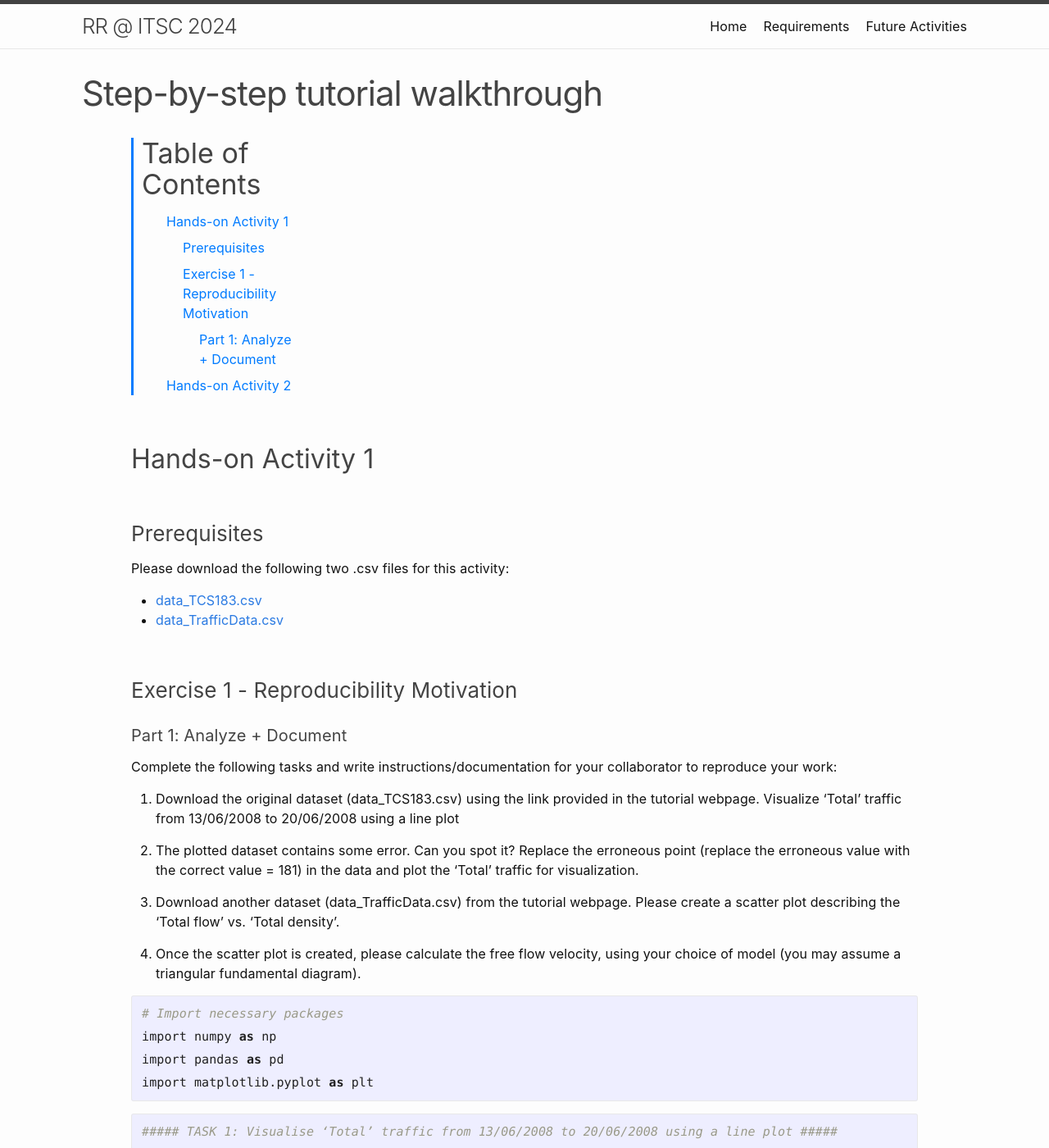
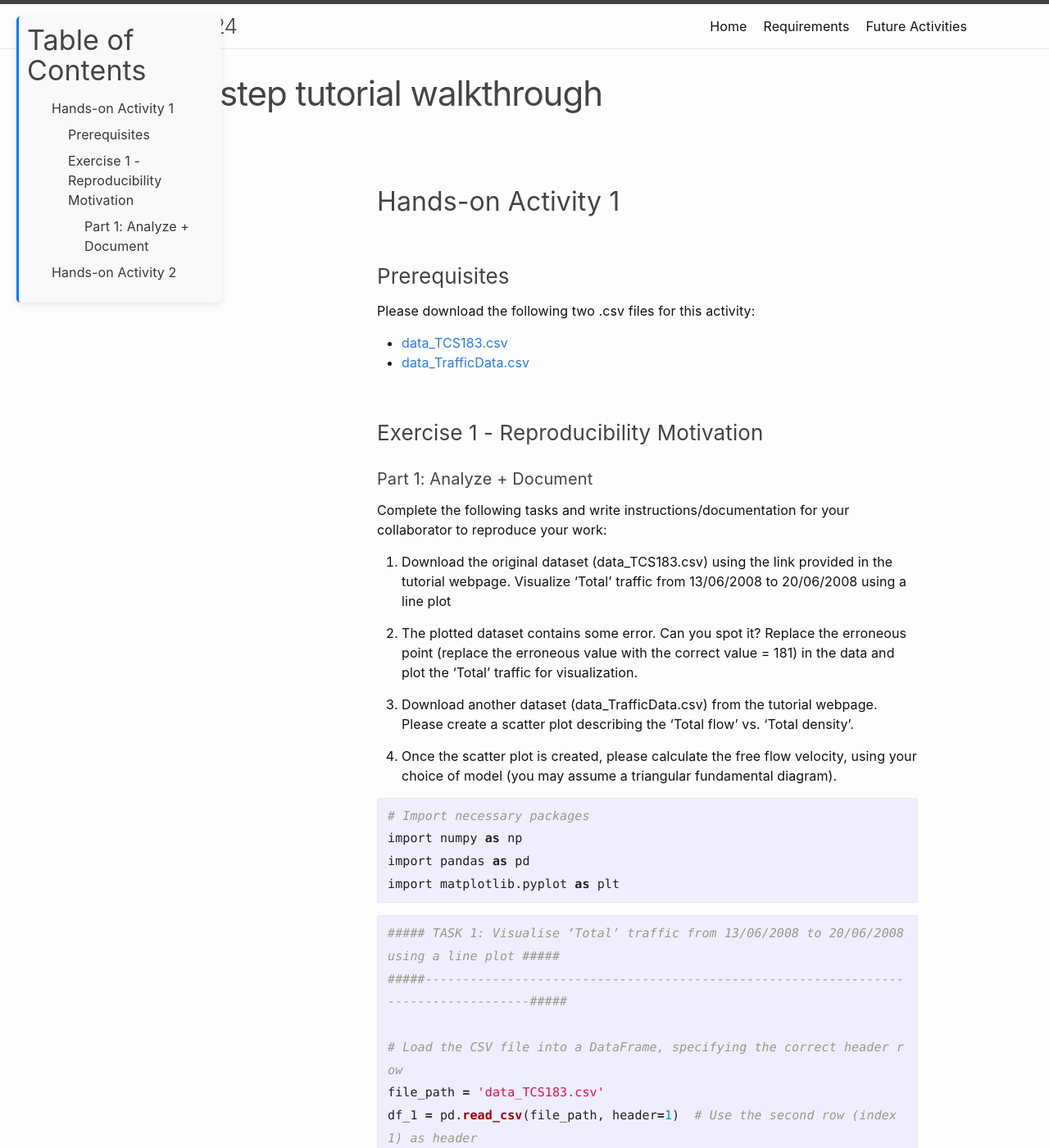
Before and after one commit to RRinTransportation/itsc24-rr-tutorial, a Jekyll site: the page built from step-by-step.md, in a window 1280 px wide and 1400 px high. Shown: the whole window at 82% size. Built offline with Jekyll 4.4.1, drawn with Linux system fonts in a browser that asks for light colours.

Commit message:
Make the TOC float with scroll down

```diff
--- a/assets/css/post.css
+++ b/assets/css/post.css
@@ -1,18 +1,50 @@
-/* Make the post content container wider */
+/* Post container layout */
 .post-container {
-    max-width: 1000px;  /* Increase this value for a wider post */
-    margin: 0 auto;     /* Center the content */
-    padding: 0 20px;    /* Add some padding for better readability */
+    display: flex;           /* Use flexbox to position content and TOC side by side */
+    max-width: 1000px;       /* Adjust to your preferred post width */
+    margin: 0 auto;
+    padding: 0 20px;
 }
 
-/* Optional: Make the TOC narrower to give more space for content */
+/* TOC sidebar styles */
 .toc-sidebar {
-    width: 200px; /* Reduce width if needed */
+    width: 250px;            /* Set the width of the sidebar */
+    margin-right: 20px;      /* Space between TOC and content */
+    position: fixed;         /* Make the TOC float with the page */
+    top: 20px;               /* Distance from the top of the viewport */
+    left: 20px;              /* Adjust this based on where you want it to float from the left */
+    height: auto;            /* Let the height adjust based on content */
+    z-index: 10;             /* Keep the TOC on top of other content */
+    background-color: #f9f9f9; /* Optional background color */
+    padding: 10px;           /* Add some padding for readability */
+    box-shadow: 0 2px 10px rgba(0, 0, 0, 0.1); /* Optional shadow for a floating effect */
+    border-radius: 5px;      /* Optional rounded corners */
 }
 
-/* Adjust the post content to take up more width */
+/* Post content styles */
 .post-content {
-    flex: 1; /* Ensure it takes up remaining space */
+    flex-grow: 1;            /* Allow the content area to take up remaining space */
+    margin-left: 300px;      /* Adjust margin to make room for the TOC */
+}
+
+/* Responsive design for smaller screens */
+@media (max-width: 768px) {
+    .post-container {
+        flex-direction: column;  /* Stack the TOC and content on small screens */
+        max-width: 100%;         /* Full width on small screens */
+    }
+
+    .toc-sidebar {
+        width: 100%;             /* TOC takes full width on mobile */
+        position: static;        /* Disable floating on small screens */
+        margin-bottom: 20px;     /* Add space between TOC and content */
+        top: auto;               /* Remove fixed position on mobile */
+        left: auto;              /* Remove left offset on mobile */
+    }
+
+    .post-content {
+        margin-left: 0;          /* Remove left margin on small screens */
+    }
 }
 
 .toc-sidebar nav ul {
@@ -26,11 +58,11 @@
 
 .toc-sidebar nav ul li a {
     text-decoration: none; /* Remove underline */
-    color: #007bff; /* Link color */
+    color: #32383f; /* Link color */
 }
 
 .toc-sidebar nav ul li a:hover {
-    color: #0056b3; /* Hover color */
+    color: #1167c3; /* Hover color */
 }
 
 .toc-sidebar {
```
